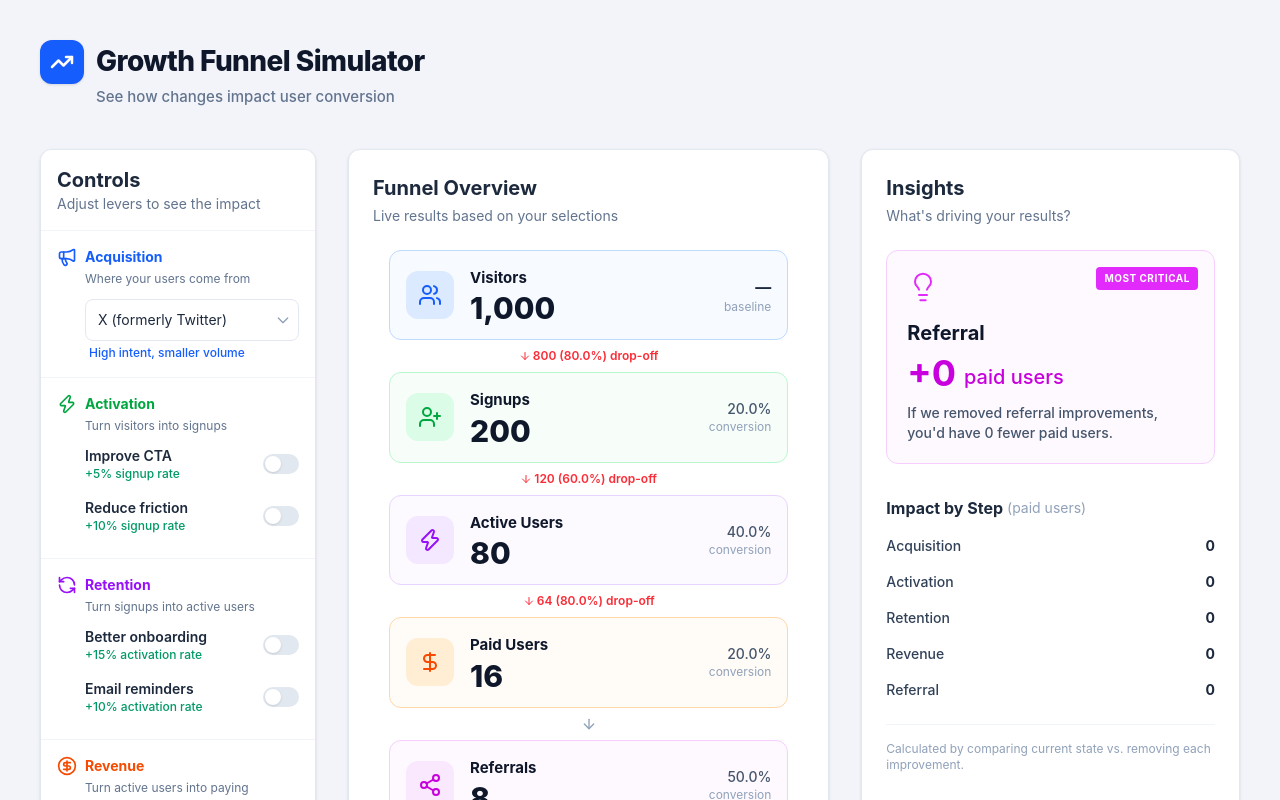
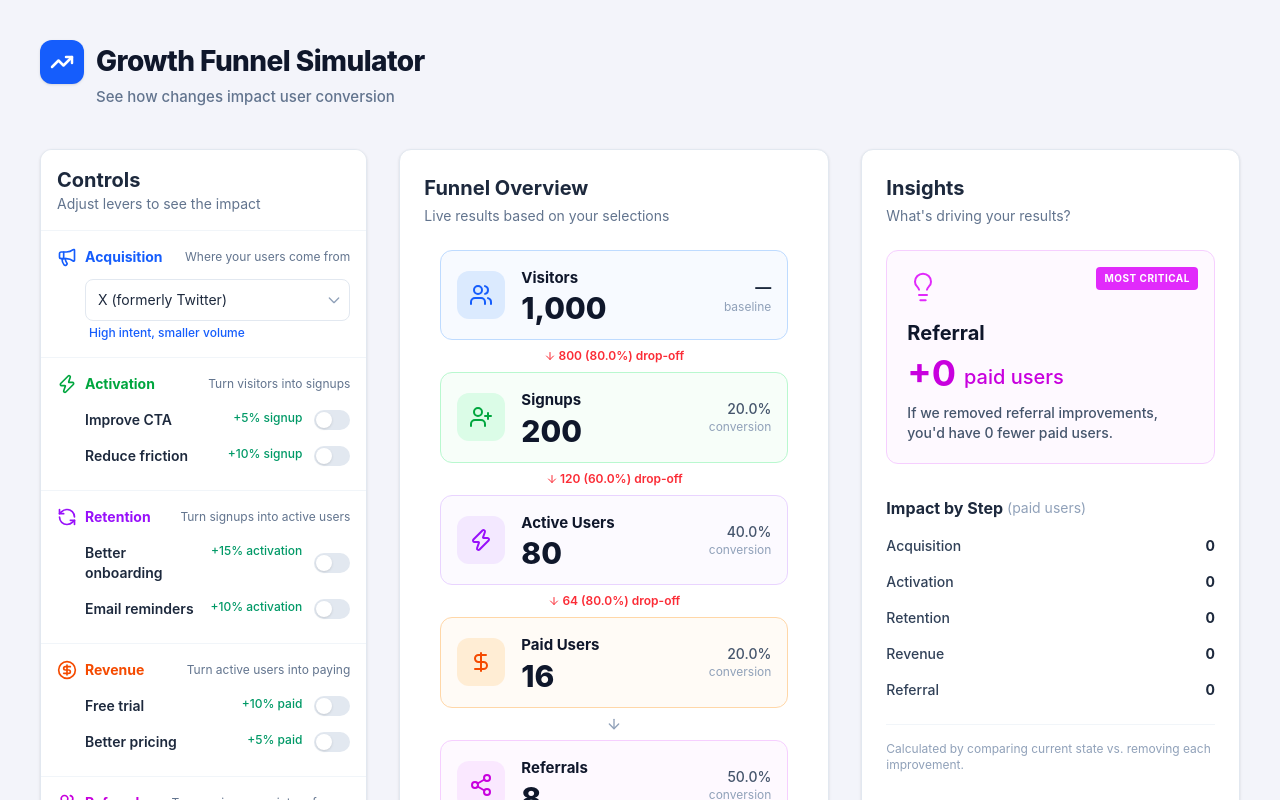
Before and after one commit to mycolaos/aarrr, a React (Vite) app: page / in a window 1280 px wide. Shown: the top 800 px of the page. Built offline with nearby package versions, Linux system fonts and the light colour scheme.

Commit message:
make controls more compact

```diff
--- a/src/AARRR.tsx
+++ b/src/AARRR.tsx
@@ -101,10 +101,10 @@ export default function GrowthFunnelSimulator() {
         </div>
       </header>
 
-      <main className="max-w-[1440px] mx-auto px-10 grid grid-cols-12 gap-8">
+      <main className="max-w-[1440px] mx-auto px-10 grid grid-cols-24 gap-8">
 
         {/* Left Column: Controls */}
-        <section className="col-span-12 lg:col-span-3">
+        <section className="col-span-24 lg:col-span-7">
           <Card className="p-0 overflow-hidden">
             <div className="p-4 border-b border-slate-100 bg-white">
               <h2 className="text-xl font-bold text-slate-800">Controls</h2>
@@ -114,11 +114,11 @@ export default function GrowthFunnelSimulator() {
             <div className="divide-y divide-slate-100 bg-white">
               <div className="p-4 space-y-3">
                 <div className="flex flex-col">
-                  <div className="flex items-center text-blue-600 mb-1">
+                  <div className="flex items-center text-blue-600 mb-3">
                     <Megaphone className="w-5 h-5 mr-2" />
                     <h3 className="font-bold text-sm">Acquisition</h3>
+                    <p className="text-xs text-slate-500 ml-auto">Where your users come from</p>
                   </div>
-                  <p className="text-xs text-slate-500 ml-7 mb-3">Where your users come from</p>
                   <div className="ml-7 relative">
                     <div className="relative">
                       <select
@@ -144,12 +144,12 @@ export default function GrowthFunnelSimulator() {
                   <div className="flex items-center text-green-600 mb-1">
                     <Zap className="w-5 h-5 mr-2" />
                     <h3 className="font-bold text-sm">Activation</h3>
+                    <p className="text-xs text-slate-500 ml-auto">Turn visitors into signups</p>
                   </div>
-                  <p className="text-xs text-slate-500 ml-7">Turn visitors into signups</p>
                 </div>
                 <div className="ml-7">
-                  <Toggle label="Improve CTA" impact="+5% signup rate" colorClass="bg-green-600" active={activation.cta} onClick={() => setActivation(prev => ({ ...prev, cta: !prev.cta }))} />
-                  <Toggle label="Reduce friction" impact="+10% signup rate" colorClass="bg-green-600" active={activation.friction} onClick={() => setActivation(prev => ({ ...prev, friction: !prev.friction }))} />
+                  <Toggle label="Improve CTA" impact="+5% signup" colorClass="bg-green-600" active={activation.cta} onClick={() => setActivation(prev => ({ ...prev, cta: !prev.cta }))} />
+                  <Toggle label="Reduce friction" impact="+10% signup" colorClass="bg-green-600" active={activation.friction} onClick={() => setActivation(prev => ({ ...prev, friction: !prev.friction }))} />
                 </div>
               </div>
 
@@ -158,12 +158,12 @@ export default function GrowthFunnelSimulator() {
                   <div className="flex items-center text-purple-600 mb-1">
                     <RefreshCcw className="w-5 h-5 mr-2" />
                     <h3 className="font-bold text-sm">Retention</h3>
+                    <p className="text-xs text-slate-500 ml-auto">Turn signups into active users</p>
                   </div>
-                  <p className="text-xs text-slate-500 ml-7">Turn signups into active users</p>
                 </div>
                 <div className="ml-7">
-                  <Toggle label="Better onboarding" impact="+15% activation rate" colorClass="bg-purple-600" active={retention.onboarding} onClick={() => setRetention(prev => ({ ...prev, onboarding: !prev.onboarding }))} />
-                  <Toggle label="Email reminders" impact="+10% activation rate" colorClass="bg-purple-600" active={retention.email} onClick={() => setRetention(prev => ({ ...prev, email: !prev.email }))} />
+                  <Toggle label="Better onboarding" impact="+15% activation" colorClass="bg-purple-600" active={retention.onboarding} onClick={() => setRetention(prev => ({ ...prev, onboarding: !prev.onboarding }))} />
+                  <Toggle label="Email reminders" impact="+10% activation" colorClass="bg-purple-600" active={retention.email} onClick={() => setRetention(prev => ({ ...prev, email: !prev.email }))} />
                 </div>
               </div>
 
@@ -172,12 +172,12 @@ export default function GrowthFunnelSimulator() {
                   <div className="flex items-center text-orange-600 mb-1">
                     <CircleDollarSign className="w-5 h-5 mr-2" />
                     <h3 className="font-bold text-sm">Revenue</h3>
+                    <p className="text-xs text-slate-500 ml-auto">Turn active users into paying</p>
                   </div>
-                  <p className="text-xs text-slate-500 ml-7">Turn active users into paying</p>
                 </div>
                 <div className="ml-7">
-                  <Toggle label="Free trial" impact="+10% paid rate" colorClass="bg-orange-600" active={revenue.trial} onClick={() => setRevenue(prev => ({ ...prev, trial: !prev.trial }))} />
-                  <Toggle label="Better pricing" impact="+5% paid rate" colorClass="bg-orange-600" active={revenue.pricing} onClick={() => setRevenue(prev => ({ ...prev, pricing: !prev.pricing }))} />
+                  <Toggle label="Free trial" impact="+10% paid" colorClass="bg-orange-600" active={revenue.trial} onClick={() => setRevenue(prev => ({ ...prev, trial: !prev.trial }))} />
+                  <Toggle label="Better pricing" impact="+5% paid" colorClass="bg-orange-600" active={revenue.pricing} onClick={() => setRevenue(prev => ({ ...prev, pricing: !prev.pricing }))} />
                 </div>
               </div>
 
@@ -186,8 +186,8 @@ export default function GrowthFunnelSimulator() {
                   <div className="flex items-center text-fuchsia-600 mb-1">
                     <Users className="w-5 h-5 mr-2" />
                     <h3 className="font-bold text-sm">Referral</h3>
+                  <p className="text-xs text-slate-500 ml-auto">Turn paying users into referrers</p>
                   </div>
-                  <p className="text-xs text-slate-500 ml-7">Turn paying users into referrers</p>
                 </div>
                 <div className="ml-7">
                   <Toggle label="Invite incentive" impact="+0.3 referral" colorClass="bg-fuchsia-600" active={referral.incentive} onClick={() => setReferral(prev => ({ ...prev, incentive: !prev.incentive }))} />
@@ -200,7 +200,7 @@ export default function GrowthFunnelSimulator() {
         </section>
 
         {/* Center Column: Funnel */}
-        <section className="col-span-12 lg:col-span-5 flex flex-col">
+        <section className="col-span-24 lg:col-span-9 flex flex-col">
           <Card className="p-6 h-full flex flex-col bg-white">
             <h2 className="text-xl font-bold text-slate-800 mb-1">Funnel Overview</h2>
             <p className="text-sm text-slate-500 mb-6">Live results based on your selections</p>
@@ -243,7 +243,7 @@ export default function GrowthFunnelSimulator() {
         </section>
 
         {/* Right Column: Insights */}
-        <section className="col-span-12 lg:col-span-4 flex flex-col">
+        <section className="col-span-24 lg:col-span-8 flex flex-col">
           <Card className="p-6 h-full flex flex-col bg-white">
             <h2 className="text-xl font-bold text-slate-800 mb-1">Insights</h2>
             <p className="text-sm text-slate-500 mb-6">What's driving your results?</p>
--- a/src/components/Toggle.tsx
+++ b/src/components/Toggle.tsx
@@ -1,8 +1,8 @@
 export const Toggle = ({ label, impact, active, onClick, colorClass = "bg-blue-600" }: { label: string, impact: string, active: boolean, onClick: () => void, colorClass?: string }) => (
   <div className="flex items-center justify-between py-2">
-    <div className="flex flex-col">
+    <div className="w-full grid grid-cols-2 gap-2">
       <span className="text-sm font-semibold text-slate-800">{label}</span>
-      <span className="text-xs font-medium text-emerald-600">{impact}</span>
+      <span className="text-xs font-medium text-emerald-600 text-right pr-3">{impact}</span>
     </div>
     <button
       onClick={onClick}
```
